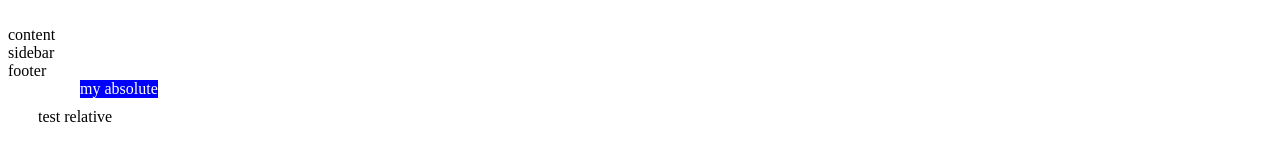
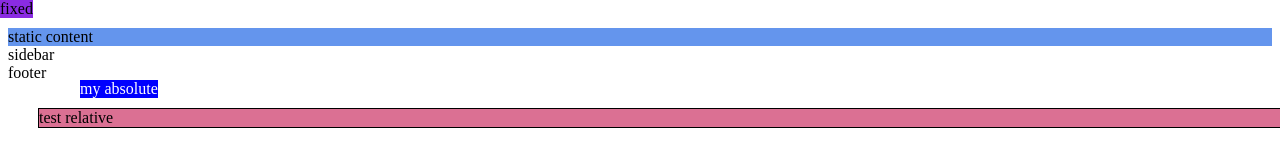
Before and after one commit to mansoureh69/WebDevelopmentClass, a plain HTML site: page position/display.html in a window 1280 px wide. Shown: the top 166 px of the page. Drawn offline with Linux system fonts and the light colour scheme.

Commit message:
position

```diff
--- a/position/display.html
+++ b/position/display.html
@@ -24,25 +24,46 @@
             color: blue;
             background-color: red;
         }
+
+        .fixed {
+            position: fixed;
+            left: 0px;
+            top: 0px;
+            background-color: blueviolet;
+        }
+
+        .static {
+            position: static;
+            background-color: cornflowerblue;
+        }
+
+        .sticky {
+            position: sticky;
+        }
     </style>
 </head>
 
 <body>
     <div class="relative">
-        <div style="position: relative; top: 100px; left: 30px;">
+        <div class="fixed">
+            fixed
+        </div>
+        <div style="position: relative; top: 100px; left: 30px; background-color: palevioletred;color: black;
+        border: black 1px solid;">
             test relative
         </div>
-        <div>
-            content
+        <div class="static">
+            static content
             <div class="absolute" id="absolute" style="color: white;">
                 my absolute
             </div>
         </div>
-        <div>
+        <div class="sticky">
             sidebar
         </div>
     </div>
     <footer>
+
         footer
     </footer>
 </body>
```
